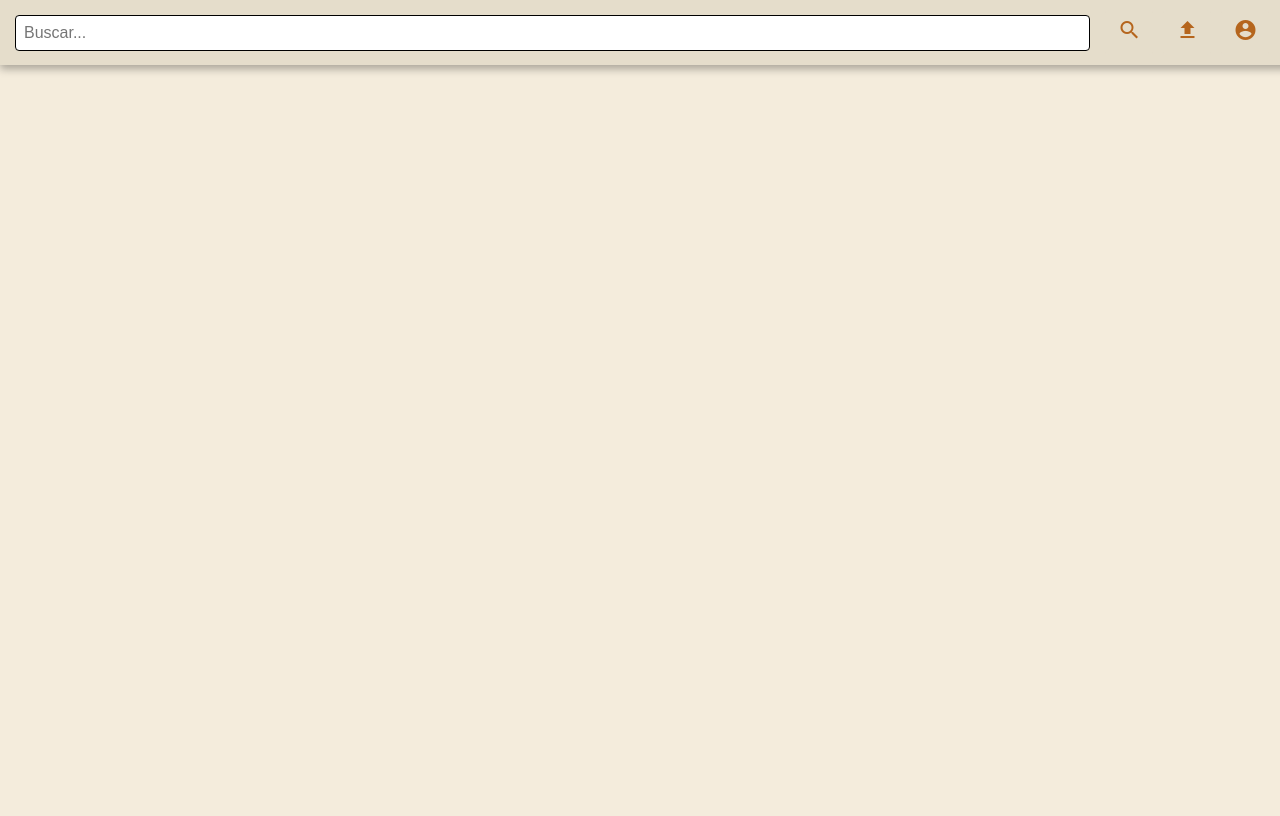
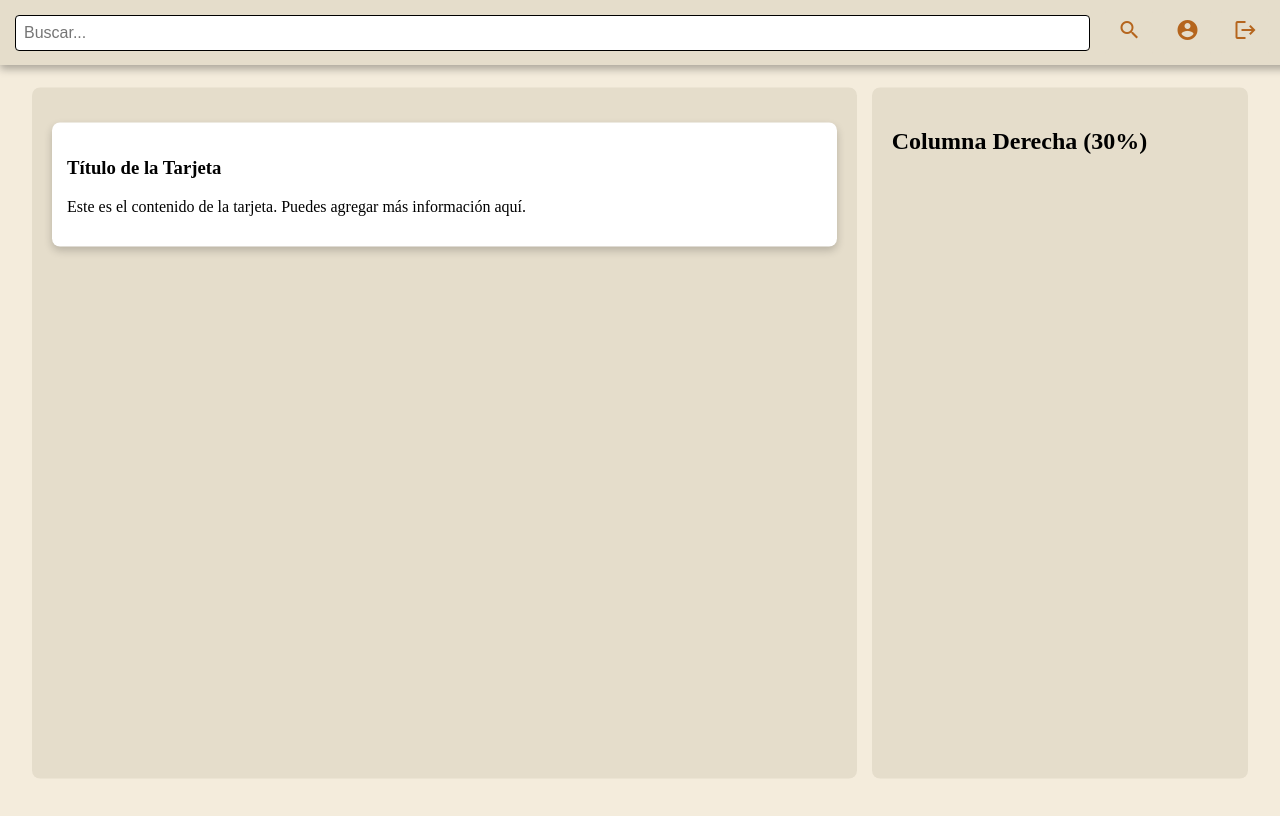
Before and after one commit to KEGAVICIO/Library, a React (Vite) app in the folder front/: page /settings in a window 1280 px wide. Built offline with nearby package versions, Linux system fonts and the light colour scheme.

Commit message:
Registre_SearchBar
Ajuste el registre ya que vi unos errores al igual del search bar

```diff
--- a/front/src/components/searchbar/SearchBar.css
+++ b/front/src/components/searchbar/SearchBar.css
@@ -33,7 +33,8 @@
 .search-button,
 .upload-button,
 .profile-button,
-.settings-button {
+.settings-button,
+.close-session {
   background-color: var(--fondooscuro);
   border: none;
   padding: 8px 12px;
@@ -47,7 +48,8 @@
 .search-button:hover,
 .upload-button:hover,
 .profile-button:hover,
-.settings-button:hover {
+.settings-button:hover,
+.close-session:hover {
   background-color: var(--botones);
 }
 
--- a/front/src/components/searchbar/SearchBar.jsx
+++ b/front/src/components/searchbar/SearchBar.jsx
@@ -1,4 +1,5 @@
 import { useState } from "react";
+import { useNavigate } from "react-router-dom";
 import "./SearchBar.css";
 
 function SearchBar({ onSearch }) {
@@ -6,7 +7,7 @@ function SearchBar({ onSearch }) {
 
   // Leer el perfil del usuario desde localStorage
   const userProfile = parseInt(localStorage.getItem("perfil"),10);
-  console.log("datos search", userProfile)
+  const navigate = useNavigate();
   const handleSearch = () => {
     onSearch(query.trim().toLowerCase());
   };
@@ -24,17 +25,27 @@ function SearchBar({ onSearch }) {
         <button className="search-button" onClick={handleSearch}>
           <span className="material-icons">search</span>
         </button>
+        { (userProfile === 1 || userProfile === 2) && (
         <button className="upload-button">
           <span className="material-icons">file_upload</span>
         </button>
+        )}
         <button className="profile-button">
           <span className="material-icons">account_circle</span>
         </button>
         {userProfile === 1 && ( // Solo muestra el botón si el usuario es admin
-          <button className="settings-button">
+          <button className="settings-button"
+          onClick={() => navigate("/settings")}>
             <span className="material-icons">settings</span>
           </button>
         )}
+        <button className="close-session"
+          onClick={() => {
+            localStorage.clear();//borra los datos
+            navigate("/");
+          }}>
+          <span class="material-icons">logout</span>
+        </button>
       </div>
     </nav>
   );
--- a/front/src/index.css
+++ b/front/src/index.css
@@ -17,8 +17,8 @@
   --fondooscuro: #E5DDCB;
   --terracota: #B5651D;
   --black: #000000;
-  --seleccionable: #8B4513;
-  --azulclaro : #A67B5B;
+  --card: #8B4513;
+  --carlight : #A67B5B;
   --botones: #bdb6a7;
 }
 
--- a/front/src/routes/AppRouter.jsx
+++ b/front/src/routes/AppRouter.jsx
@@ -3,6 +3,7 @@ import Login from "../views/Login/Login";
 import Books from "../views/Books/Books";
 import Register from "../views/Register/Register";
 import SearchBar from "../components/searchbar/SearchBar";
+import Settings from "../views/Settings/Settings";
 
 function AppContent() {
     const location = useLocation(); // Obtiene la ruta actual
@@ -20,6 +21,7 @@ function AppContent() {
                 <Route path="/" element={<Login />} />
                 <Route path="/registre" element={<Register />} />
                 <Route path="/books" element={<Books />} />
+                <Route path="/settings" element={<Settings />} />
             </Routes>
         </div>
     );
--- a/front/src/views/Login/Login.jsx
+++ b/front/src/views/Login/Login.jsx
@@ -18,7 +18,6 @@ function Login() {
     });
 
     const data = await response.json();
-    console.log("respuesta back ", data.perfil)
 
     if (response.ok) {
       //enviar a la searchbar
@@ -51,7 +50,7 @@ function Login() {
                     type="text"
                     placeholder="Usuario"
                     value={username}
-                    onChange={(e) => setUsername(e.target.value)}
+                    onChange={(e) => setUsername(e.target.value.toUpperCase())}
                 />
                 </div>
 
--- a/front/src/views/Register/Register.css
+++ b/front/src/views/Register/Register.css
@@ -81,3 +81,14 @@
     width: 100%;
     margin-top: 15px;
 }
+
+.error-message {
+    color: red;
+    font-size: 20px;
+    text-align: center;
+}
+
+.input-error {
+    border: 2px solid red;
+    background-color: #ffe6e6;
+}
--- a/front/src/views/Register/Register.jsx
+++ b/front/src/views/Register/Register.jsx
@@ -1,4 +1,4 @@
-import { useState } from "react";
+import { useState, useEffect } from "react";
 import { useNavigate } from "react-router-dom";
 import "./Register.css";
 
@@ -7,19 +7,27 @@ function Register() {
   const [email, setEmail] = useState("");
   const [password, setPassword] = useState("");
   const [role, setRole] = useState("");
+  const [usuarioAlt, setUsuarioAlt] = useState("SISTEMA"); // Valor por defecto
+  const [errorMessage, setErrorMessage] = useState(""); // Estado del mensaje de error
   const navigate = useNavigate();
+
+  // Obtener el usuario que está autenticado si existe
+  useEffect(() => {
+    const loggedUser = localStorage.getItem("username"); // Suponiendo que el username está guardado en localStorage
+    if (loggedUser) {
+      setUsuarioAlt(loggedUser.toUpperCase());
+    }
+  }, []);
 
   const handleRegister = async (e) => {
     e.preventDefault();
 
-    // Convertir el rol a los valores que espera la base de datos
-    let perfil;
-    if (role === "visitante") perfil = "4";
-    else if (role === "lector") perfil = "3";
-    else if (role === "editor") perfil = "2";
-    else perfil = "4"; // Valor por defecto
+    if (!username || !password || !email) {
+      setErrorMessage("Todos los campos son obligatorios");
+      return;
+    }
 
-    // Enviar los datos al backend
+    try {
       const response = await fetch("http://127.0.0.1:8000/api/register/", {
         method: "POST",
         headers: { "Content-Type": "application/json" },
@@ -27,19 +35,25 @@ function Register() {
           username,
           password,
           email,
-        perfil, // Enviar el perfil en lugar del nombre del rol
+          perfil: role || "visitante",
+          usuarioAlt,
         }),
       });
 
       const data = await response.json();
 
       if (response.ok) {
-      alert("Registro exitoso");
-      navigate("/"); // Redirigir al login después del registro
+        setErrorMessage("Registro exitoso");
+        setErrorMessage(""); // Limpia el error si el registro es exitoso
+        navigate("/");
       } else {
-      alert(data.message);
+        setErrorMessage(data.message || "Error al registrarse"); // Muestra el mensaje de error del backend
+      }
+    } catch (error) {
+      setErrorMessage("Error al registrarse");
     }
   };
+
 
   return (
     <div className="space">
@@ -49,14 +63,17 @@ function Register() {
 
       <div className="register-container">
         <form onSubmit={handleRegister} className="register-form">
-          <h2>Registrate</h2>
+          <h2>Regístrate</h2>
+
+          {/* Muestra el mensaje de error si existe */}
+          {errorMessage && <p className="error-message">{errorMessage}</p>}
 
           <div className="input-group">
             <input
               type="text"
               placeholder="Usuario"
               value={username}
-              onChange={(e) => setUsername(e.target.value)}
+              onChange={(e) => setUsername(e.target.value.toUpperCase())}
               required
             />
           </div>
@@ -82,14 +99,13 @@ function Register() {
           </div>
 
           <div className="input-group">
-            <select value={role} onChange={(e) => setRole(e.target.value)} required>
+            <select value={role} onChange={(e) => setRole(e.target.value)}>
               <option value="">Selecciona un rol</option>
               <option value="visitante">Visitante</option>
               <option value="lector">Lector</option>
               <option value="editor">Editor</option>
             </select>
           </div>
-
 
           <div className="button-group">
             <button type="submit">Registrarse</button>
--- a/front/src/views/Settings/Settings.css
+++ b/front/src/views/Settings/Settings.css
@@ -0,0 +1,52 @@
+/* Asegura que `html` y `body` ocupen toda la pantalla sin scroll */
+html, body {
+    height: 100%;
+    margin: 0;
+    padding: 0;
+    overflow: hidden; /* Evita el desplazamiento global */
+}
+
+/* Contenedor principal ocupa el 95% del ancho de la pantalla */
+.space {
+    width: 95%;
+    display: flex;
+    flex-direction: column;
+    align-items: center;
+    margin-top: 33px; /* Ajusta esto según la altura de la barra de búsqueda */
+    height: calc(100vh - 33px); /* Usa `100vh` en lugar de `100%` para asegurar altura correcta */
+    overflow: hidden; /* Evita el desplazamiento */
+}
+
+/* Contenedor de columnas */
+.columns {
+    display: flex;
+    width: 100%;
+    height: 90%; /* Usa 100% para que se ajuste correctamente */
+    gap: 15px;
+}
+
+/* Columna izquierda (70%) */
+.left-column {
+    flex: 7;
+    background-color: var(--fondooscuro);
+    padding: 20px;
+    border-radius: 8px;
+    overflow: auto; /* Si el contenido es demasiado grande, solo esta columna tendrá scroll */
+}
+
+/* Columna derecha (30%) */
+.right-column {
+    flex: 3;
+    background-color: var(--fondooscuro);
+    padding: 20px;
+    border-radius: 8px;
+    overflow: auto; /* Si hay contenido grande, solo esta columna tendrá scroll */
+}
+
+.card {
+    background-color: white;
+    padding: 15px;
+    border-radius: 8px;
+    box-shadow: 0px 4px 8px rgba(0, 0, 0, 0.2);
+    margin-top: 15px;
+}
--- a/front/src/views/Settings/Settings.jsx
+++ b/front/src/views/Settings/Settings.jsx
@@ -0,0 +1,24 @@
+import { useEffect, useState } from "react";
+import "./Settings.css"
+
+function Settings() {
+
+  return (
+    <div className="space">
+        <div className="columns">
+        <div className="left-column">
+        <div className="card">
+          <h3>Título de la Tarjeta</h3>
+          <p>Este es el contenido de la tarjeta. Puedes agregar más información aquí.</p>
+        </div>
+        </div>
+        <div className="right-column">
+          <h2>Columna Derecha (30%)</h2>
+        </div>
+      </div>
+    </div>
+  );
+
+}
+
+export default Settings;
```
Also changed, not shown: 1 other file (tests, documents, lock files or other folders). Lines whose indentation alone changed are shown as unchanged.
